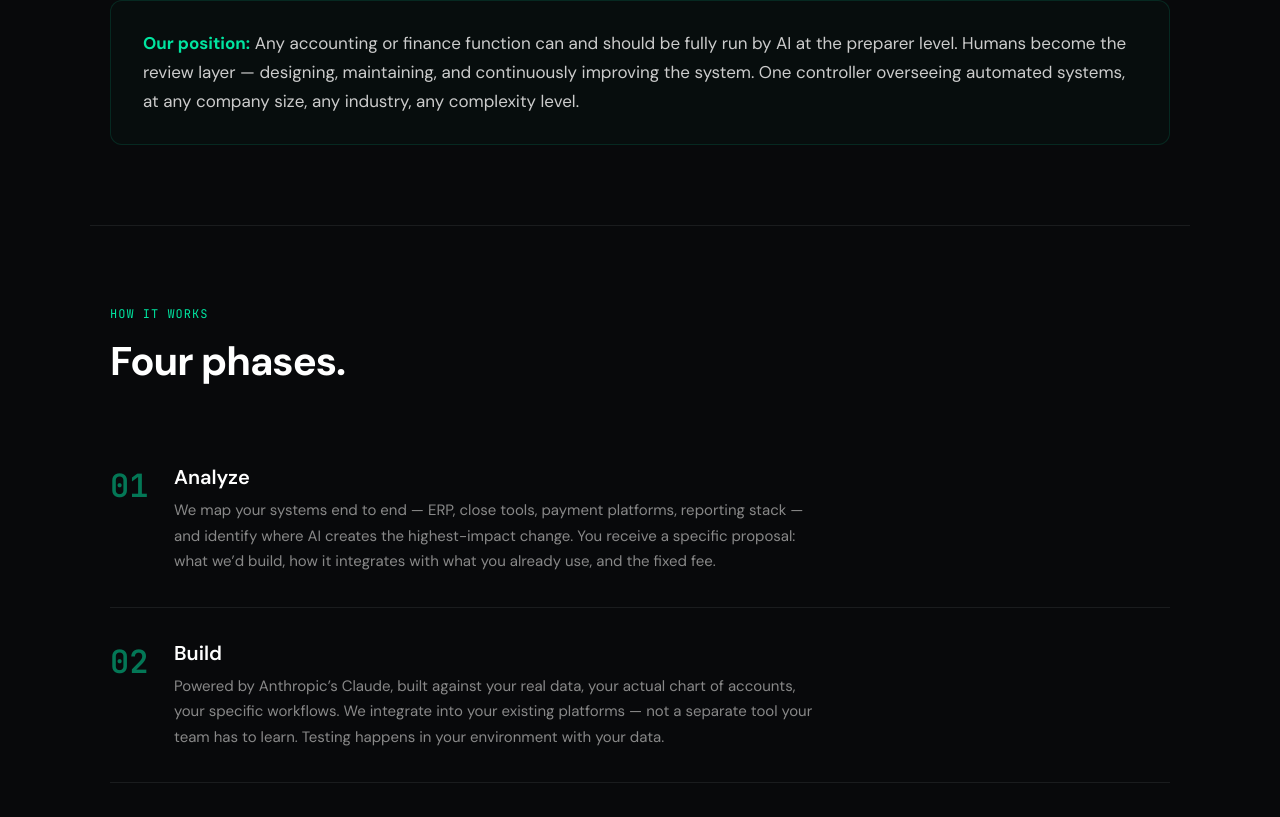
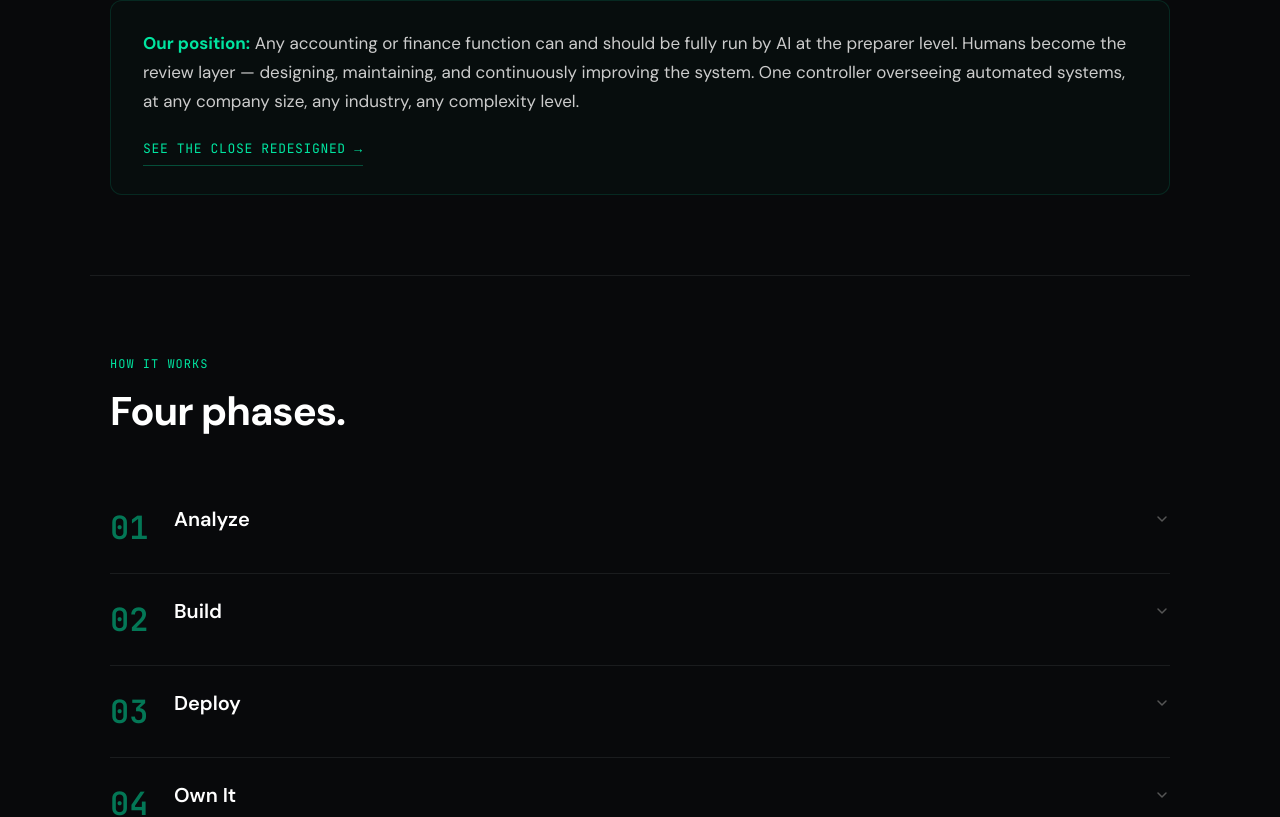
Before and after one commit to shoppingmean16/knightledger-site, a Next.js app: page / in a window 1280 px wide. Shown: the part 1475-2292 px from the top of the page. Built offline with nearby package versions, Linux system fonts and the light colour scheme.

Commit message:
Add close-process link from thesis; minimalist copy pass

```diff
--- a/components/KnightLedger.jsx
+++ b/components/KnightLedger.jsx
@@ -157,6 +157,9 @@ function FadeIn(props) {
 export default function KnightLedger() {
   var _cat = useState("All"); var activeCat = _cat[0]; var setActiveCat = _cat[1];
   var _exp = useState(null); var expandedAuto = _exp[0]; var setExpandedAuto = _exp[1];
+    var _step = useState(null);
+    var expandedStep = _step[0];
+    var setExpandedStep = _step[1];
   var _menu = useState(false); var mobileMenu = _menu[0]; var setMobileMenu = _menu[1];
   var filtered = activeCat === "All" ? AUTOS : AUTOS.filter(function(a) { return a.cat === activeCat; });
   var grouped = {};
@@ -237,7 +240,8 @@ export default function KnightLedger() {
         </div>
         <FadeIn delay={0.3}>
           <div style={{ marginTop: 40, padding: "28px 32px", borderRadius: 12, border: "1px solid rgba(0,229,160,0.13)", background: "rgba(0,229,160,0.02)" }}>
-            <p style={{ fontSize: 17, color: "#ccc", lineHeight: 1.7 }}><strong style={{ color: "#00e5a0" }}>Our position:</strong> Any accounting or finance function can and should be fully run by AI at the preparer level. Humans become the review layer — designing, maintaining, and continuously improving the system. One controller overseeing automated systems, at any company size, any industry, any complexity level.</p>
+            <p style={{ fontSize: 17, color: "#ccc", lineHeight: 1.7, marginBottom: 16 }}><strong style={{ color: "#00e5a0" }}>Our position:</strong> Any accounting or finance function can and should be fully run by AI at the preparer level. Humans become the review layer — designing, maintaining, and continuously improving the system. One controller overseeing automated systems, at any company size, any industry, any complexity level.</p>
+            <a href="/close-process" style={{ display: "inline-flex", alignItems: "center", gap: 8, fontSize: 13, fontFamily: "'JetBrains Mono',monospace", color: "#00e5a0", textDecoration: "none", letterSpacing: ".05em", padding: "8px 0", borderBottom: "1px solid rgba(0,229,160,.3)" }}>SEE THE CLOSE REDESIGNED →</a>
           </div>
         </FadeIn>
       </section>
@@ -245,11 +249,18 @@ export default function KnightLedger() {
       <section id="process" className="section" style={{ borderTop: "1px solid #1a1c1e" }}>
         <FadeIn><div className="mono accent" style={{ fontSize: 12, marginBottom: 16, letterSpacing: 1 }}>HOW IT WORKS</div><h2 style={{ fontSize: "clamp(24px,4vw,40px)", fontWeight: 700, color: "#fff", lineHeight: 1.15, letterSpacing: "-1px", marginBottom: 48 }}>Four phases.</h2></FadeIn>
         {STEPS.map(function(s, i) {
+          var isOpen = expandedStep === s.n;
           return (
             <FadeIn key={i} delay={i * 0.08}>
-              <div style={{ display: "grid", gridTemplateColumns: "64px 1fr", borderBottom: i < 3 ? "1px solid #1a1c1e" : "none", padding: "32px 0" }}>
+              <div className="arow" style={{ display: "grid", gridTemplateColumns: "64px 1fr", borderBottom: i < 3 ? "1px solid #1a1c1e" : "none", padding: "24px 0", cursor: "pointer" }} onClick={function() { setExpandedStep(isOpen ? null : s.n); }}>
                 <div className="mono" style={{ fontSize: 32, fontWeight: 700, color: "#00e5a0", opacity: 0.5 }}>{s.n}</div>
-                <div><h3 style={{ fontSize: 20, fontWeight: 600, color: "#fff", marginBottom: 8 }}>{s.t}</h3><p style={{ fontSize: 15, color: "#888", lineHeight: 1.7, maxWidth: 640 }}>{s.d}</p></div>
+                <div>
+                  <div style={{ display: "flex", justifyContent: "space-between", alignItems: "center" }}>
+                    <h3 style={{ fontSize: 20, fontWeight: 600, color: "#fff", margin: 0 }}>{s.t}</h3>
+                    <svg width="16" height="16" viewBox="0 0 16 16" fill="none" style={{ flexShrink: 0, transform: isOpen ? "rotate(180deg)" : "rotate(0)", transition: "transform .25s" }}><path d="M4 6l4 4 4-4" stroke="#555" strokeWidth="1.5" strokeLinecap="round" strokeLinejoin="round" /></svg>
+                  </div>
+                  {isOpen && <p style={{ marginTop: 12, fontSize: 15, color: "#888", lineHeight: 1.7, maxWidth: 640 }}>{s.d}</p>}
+                </div>
               </div>
             </FadeIn>
           );
```
